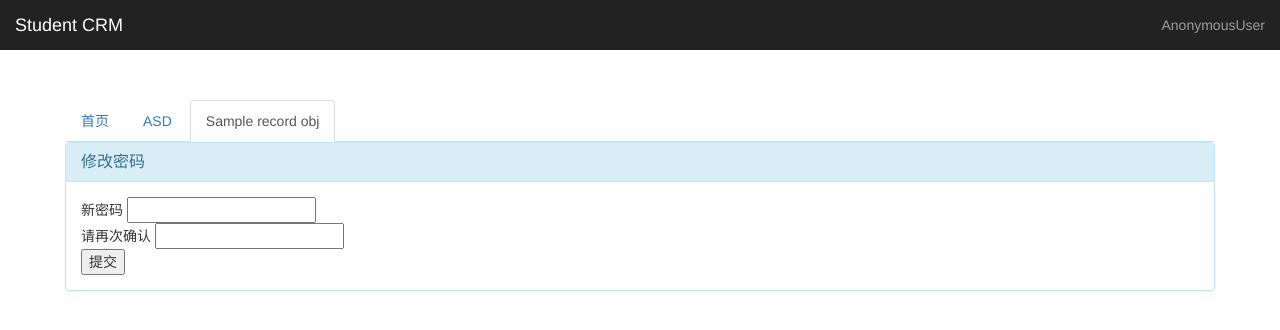
After one commit to BarkingPig/-CRM-, a Django app: template templates/king_admin/record_change_password.html in a window 1280 px wide. The commit adds this page. Shown: the top 330 px of the page. Run offline with Django 3.2, Linux system fonts and the light colour scheme; the template is opened without the code that fills it: most values are stand-ins (such as "Sample title", 1, 10 or a date in 2020); some libraries are stand-ins or nearby versions.

Commit message:
加一个回溯点

```diff
--- a/crm/models.py
+++ b/crm/models.py
@@ -4,7 +4,7 @@ from django.contrib.auth.models import (
     BaseUserManager, AbstractBaseUser
 )
 from django.utils.translation import gettext_lazy as _  # 国际化
-
+from django.utils.safestring import mark_safe  # 渲染
 # Create your models here.
 
 # class UserProfile(models.Model):
@@ -65,7 +65,8 @@ class UserProfile(AbstractBaseUser):
         null=True  # 是否可为空
     )
     name = models.CharField(max_length=32)
-    password = models.CharField(_('password'), max_length=128, help_text="修改密码")  # 密码
+    password = models.CharField(_('password'), max_length=128,
+                                help_text=mark_safe("<a href='password'>修改密码</a>"))  # 密码  # 在数据库里储存渲染好的前端代码
     is_active = models.BooleanField(default=True)  # 是否活跃的
     is_admin = models.BooleanField(default=False)  # 是否是管理员
     last_login = models.DateTimeField(_('last login'), blank=True, null=True)  # 上次登陆时间
--- a/king_admin/forms.py
+++ b/king_admin/forms.py
@@ -27,8 +27,8 @@ def create_model_form(request, admin_class):
             '''给所有的form默认加一个clean验证  验证是不是按要求修改的比较修改后的和修改前的表单form数据'''
             print("---对应的表类", admin_class)
             print("---对应的表类自定义的表单验证", admin_class.readonly_fields)
-            print("---动态生成的form表单里的相应的内容（修改前的form内容）", self.instance.tags)
-            print('-----------------tags',getattr(self.instance, 'tags'))
+            # print("---动态生成的form表单里的相应的内容（修改前的form内容）", self.instance.tags)
+            # print('-----------------tags',getattr(self.instance, 'tags'))
 
             for field in admin_class.readonly_fields:  # 循环自定义的表单验证（只读）
                 before_form_field = getattr(self.instance, field)  # 获取修改前表单里设了自定义验证（只读）的字段
--- a/king_admin/king_admin.py
+++ b/king_admin/king_admin.py
@@ -101,7 +101,7 @@ class TagAdmin(BaseAdmin):
 
 class UserProfileAdmin(BaseAdmin):  # 前端要展示的
     list_display = ['name', ]
-    readonly_fields = ['password', 'last_login']
+    readonly_fields = ['password',]
     list_per_page = 1
 
 
--- a/king_admin/urls.py
+++ b/king_admin/urls.py
@@ -7,6 +7,7 @@ urlpatterns = [
     url(r'^$', views.king_admin_index, name="king_admin_index"), # 别名传前端
     url(r'^/(\w+)/(\w+)/$', views.table_index, name="table_index"),
     url(r'^/(\w+)/(\w+)/(\d+)/change/$', views.record_change_index, name="record_change_index"),
+    url(r'^/(\w+)/(\w+)/(\d+)/change/password/$', views.record_change_password_index, name="record_change_password_index"),
     url(r'^/(\w+)/(\w+)/add/$', views.record_add_index, name="record_add_index"),
     url(r'^/(\w+)/(\w+)/(\d+)/delete/$', views.record_delete_index, name="record_delete_index"),
 ]
--- a/templates/king_admin/record_change.html
+++ b/templates/king_admin/record_change.html
@@ -27,6 +27,7 @@
           <div class="col-sm-6 pull-left">
               {{ field }}
               <span>{{ field.help_text }}</span>
+{#          提示#}
               {% if field.errors %}
                 <div class="btn" style="padding: 0; color: #ac2925">{{ field.errors }}</div>
                   {#     form中的验证错误等   填写错误的报错提示  这个报出的错误是form表单自定义验证的局部（字段）错误#}
--- /dev/null
+++ b/templates/king_admin/record_change_password.html
@@ -0,0 +1,31 @@
+{% extends 'king_admin/king_admin.html' %}
+
+{% block container %}
+<ul class="nav nav-tabs">
+  <li role="presentation" ><a href="{% url 'king_admin_index'  %}">首页</a></li>
+  <li role="presentation"><a href="{% url 'king_admin_index' %}">ASD</a></li>
+  <li role="presentation" class="active"><a href="#">{{ record_obj.name }}</a></li>
+</ul>
+    <div class="panel panel-info">
+         <div class="panel-heading">
+              <h3 class="panel-title">
+                修改密码
+              </h3>
+          </div>
+          <div class="panel-body">
+              <form class="" method="post">{% csrf_token %}
+                  {% if errors %}
+                   <div class="alert alert-danger" role="alert">
+                       {% for k,v in errors.items %}
+                          {{ k }}:{{ v }}
+                       {% endfor %}
+
+                   </div>
+                  {% endif %}
+                 <div>新密码 <input name="password1" type="password" ></div>
+                 <div>请再次确认 <input name="password2" type="password" ></div>
+                  <div><input type="submit" value="提交"></div>
+              </form>
+          </div>
+    </div>
+{% endblock %}
```
Also changed, not shown: king_admin/views.py (+29 -9 lines), templates/king_admin/test.html (added, +29 -0 lines), crm/migrations/0001_initial.py.
